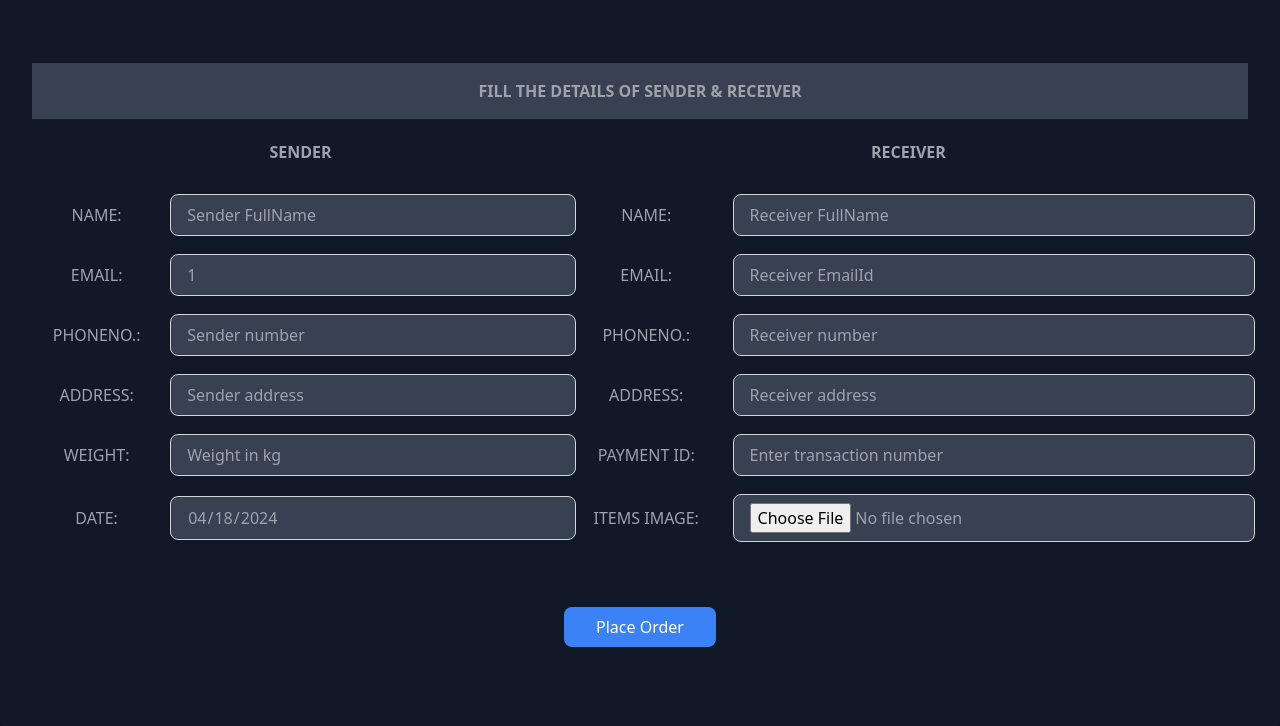
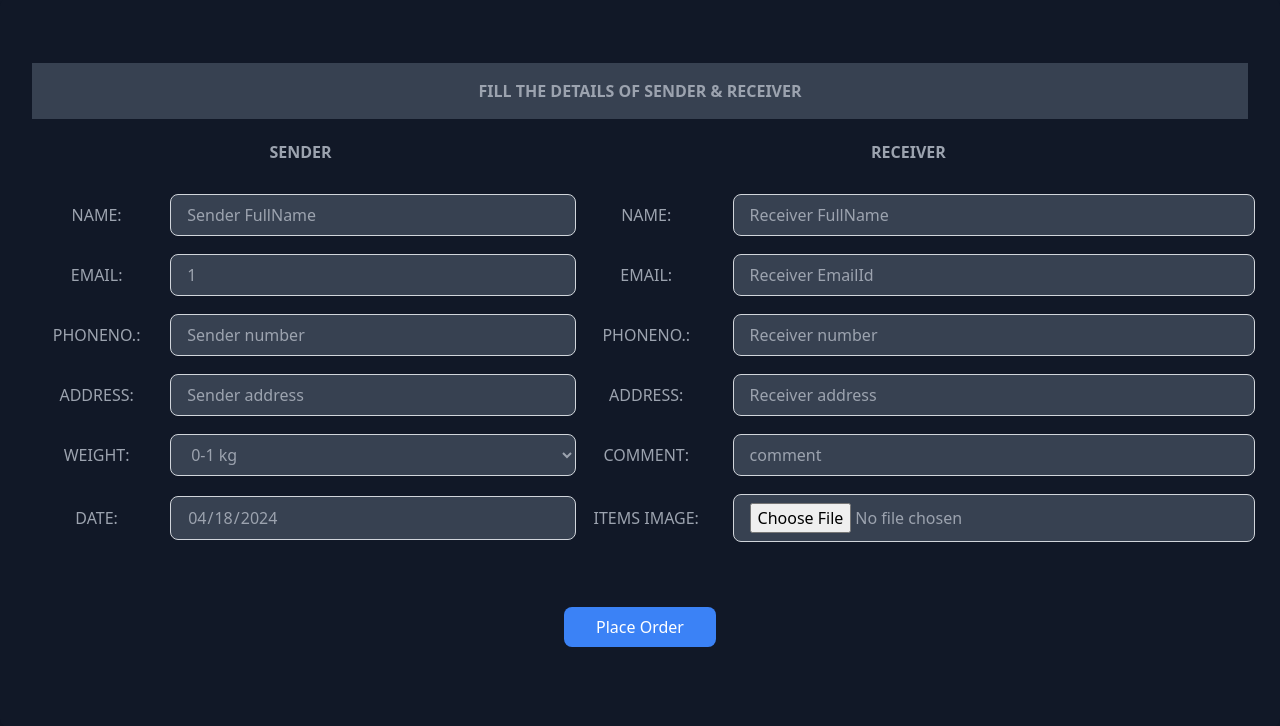
Before and after one commit to anuj-rishu/Swift-Logistics, a PHP site: page /home/courierMenu.php in a window 1280 px wide. Shown: the part 98-824 px from the top of the page. Run offline with PHP 8.4, Linux system fonts and the light colour scheme; a user stored in the database is signed in; some libraries are stand-ins or nearby versions.

Commit message:
minor bug fixed

```diff
--- a/home/courierMenu.php
+++ b/home/courierMenu.php
@@ -1,4 +1,10 @@
+
+
+
 <!-- for 'courier' navbar, courier placing page -->
+
+
+
 <?php
 session_start();
 if (isset($_SESSION['uid'])) {
@@ -23,6 +29,7 @@ $uid = $_SESSION['uid'];
     <title>Place Order</title>
 
     <script src="https://cdn.tailwindcss.com"></script>
+    <script src="https://checkout.razorpay.com/v1/checkout.js"></script>
 
 
 </head>
@@ -32,7 +39,7 @@ $uid = $_SESSION['uid'];
 
 
 <div class="container mx-auto py-8">
-    <form action="courierMenu.php" method="POST" enctype="multipart/form-data" class="p-8 rounded-lg shadow-md">
+<form id="payment-form" action="courierMenu.php" method="POST" enctype="multipart/form-data" class="p-8 rounded-lg shadow-md">
         <div class="container mx-auto py-8">
             <table class="w-full text-center">
                 <thead class="text-gray-400 uppercase">
@@ -91,11 +98,20 @@ $uid = $_SESSION['uid'];
                         </tr> -->
                         <tr class="text-gray-400 uppercase">
                             <td>Weight:</td>
-                            <td><input type="number" name="wgt" placeholder="Weight in kg" required
-                     class="m-2 sm:w-full bg-gray-700 border border-gray-300 py-2 px-4 rounded-lg"></td>
+                            <td>
+                            <select class="m-2 sm:w-full bg-gray-700 border border-gray-300 py-2 px-4 rounded-lg" id="weight" name="wgt" required class="m-2 sm:w-full bg-gray-700 border border-gray-300 py-2 px-4 rounded-lg">
+            <option value="120">0-1 kg</option>
+            <option value="200">1-2 kg</option>
+            <option value="250">2-3 kg</option>
+            <option value="400">3-4 kg</option>
+            <option value="500">4-5 kg</option>
+        </select>
 
-                            <td>Payment Id:</td>
-                            <td><input type="number" name="billno" placeholder="Enter transaction number" required
+
+
+
+                            <td>Comment:</td>
+                            <td><input type="text" name="billno" placeholder="comment" required
                            class="m-2 sm:w-full bg-gray-700 border border-gray-300 py-2 px-4 rounded-lg"></td>
                         </tr>
                         <tr class="text-gray-400 uppercase">
@@ -107,20 +123,69 @@ $uid = $_SESSION['uid'];
                         </tr>
                         <tr class="text-gray-400 uppercase">
                             <td colspan="4" class="py-4">
-                                <input type="submit" name="submit" value="Place Order"
-                                    class=" mt-10 bg-blue-500 text-white py-2 px-8 rounded-lg cursor-pointer">
+                            <input id="place-order" type="submit" name="submit" value="Place Order" class=" mt-10 bg-blue-500 text-white py-2 px-8 rounded-lg cursor-pointer">
                             </td>
                         </tr>
                     </tbody>
                 </table>
             </div>
         </form>
+
+
+        <?php
+if (isset($_POST['submit'])) {
+    // Your existing PHP code
+
+    // Get the Razorpay payment id
+    $razorpay_payment_id = $_POST['razorpay_payment_id'];
+
+    // You can store the $razorpay_payment_id in your database
+}
+?>
     </div>
     </form>
 
     <?php include('footer.php'); ?>
 </body>
 
+<script>
+document.getElementById('place-order').onclick = function(e){
+    var options = {
+        "key": "rzp_live_mlYGfF84FECF4m", // Enter the Key ID generated from the Dashboard
+        "amount": document.getElementById('weight').value * 100, // Amount is in currency subunits. Hence, we multiply by 100
+        "currency": "INR",
+        "name": "Swift Logistics",
+        "description": "Test Transaction",
+
+        "handler": function (response){
+            // After the payment is successful, you can use the response parameter to store the response information in your server/database.
+            // Add the payment ID to the form
+            var input = document.createElement('input');
+            input.setAttribute('type', 'hidden');
+            input.setAttribute('name', 'razorpay_payment_id');
+            input.setAttribute('value', response.razorpay_payment_id);
+            document.getElementById('payment-form').appendChild(input);
+
+            // Submit the form
+            document.getElementById('payment-form').submit();
+        },
+        "prefill": {
+            "name": document.getElementsByName('sname')[0].value,
+            "email": document.getElementsByName('semail')[0].value,
+            "contact": document.getElementsByName('sphone')[0].value
+        },
+        "notes": {
+            "address": "Razorpay Corporate Office"
+        },
+        "theme": {
+            "color": "#F37254"
+        }
+    };
+    var rzp1 = new Razorpay(options);
+    rzp1.open();
+    e.preventDefault();
+}
+</script>
 
 </html>
 
```
Also changed, not shown: dbimages/2959860-science-fiction-artwork-robot___abstract-wallpapers.jpg (deleted), dbimages/cddd.jpeg (deleted), dbimages/fc.png (deleted).
